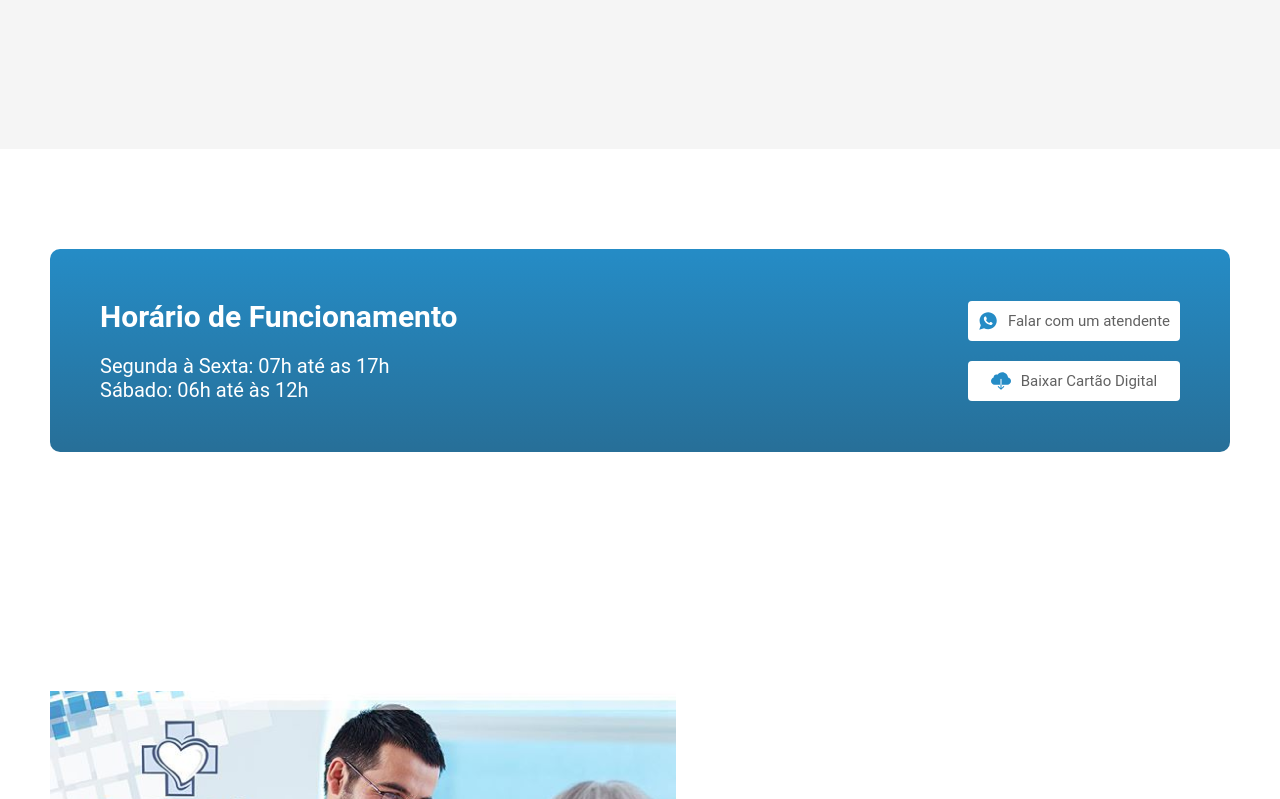
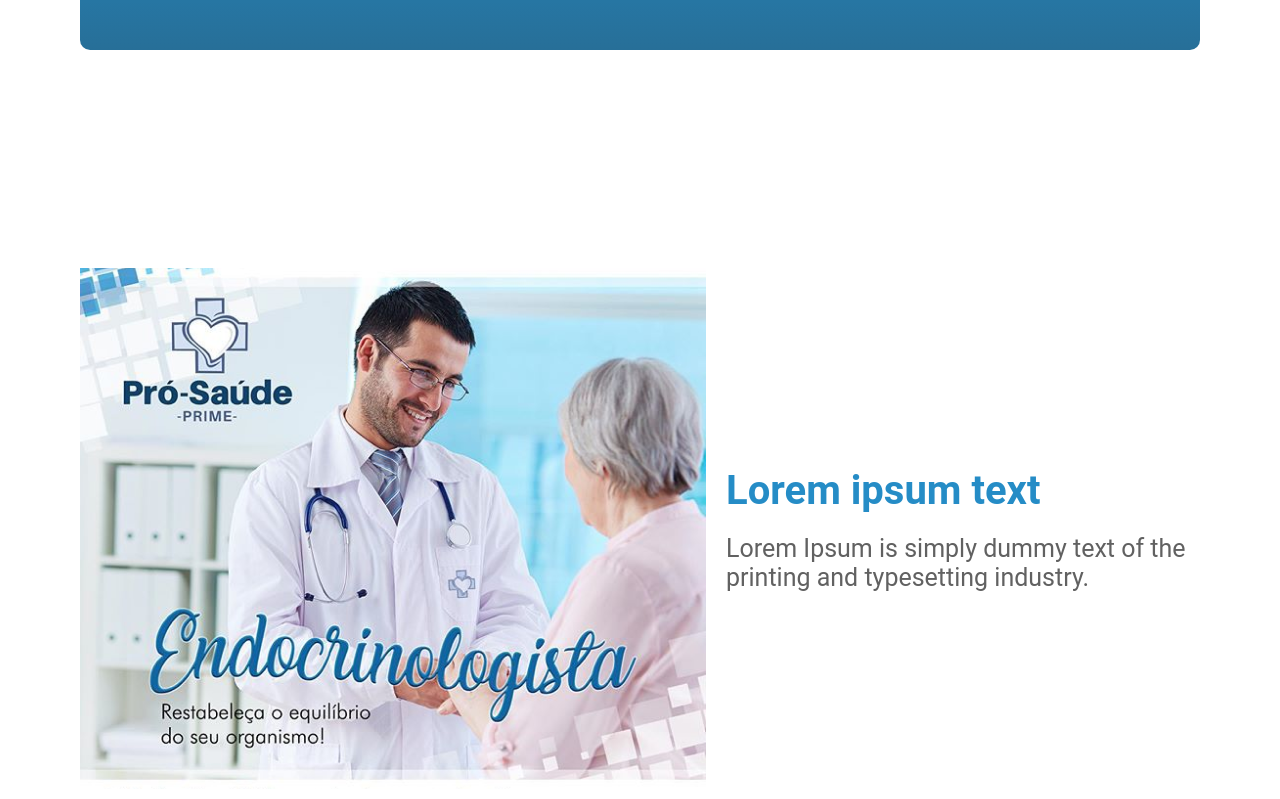
Before and after one commit to lucasviga/prosaude-web, a React (Create React App) app: page / in a window 1280 px wide. Shown: the part 1681-2480 px from the top of the page. Built offline with nearby package versions, Linux system fonts and the light colour scheme.

Commit message:
add css max width, change logo

```diff
--- a/src/components/Footer/index.js
+++ b/src/components/Footer/index.js
@@ -4,7 +4,7 @@ import {FaFacebookF} from 'react-icons/fa';
 
 
 import { Container, SocialMedia, SectionInfo } from './styles';
-import logo from '../../assets/img/logo_prosaude.png';
+import logo from '../../assets/img/logo.svg';
 
 export default function Footer() {
   const today = new Date();
--- a/src/components/Footer/styles.js
+++ b/src/components/Footer/styles.js
@@ -2,8 +2,9 @@ import styled from 'styled-components';
 
 export const Container = styled.footer`
   background: #fff;
-  border-bottom: 4px solid #258CC6;
-  padding: 3rem 10rem;
+  padding: 3rem 0;
+  max-width: 1120px;
+  margin: 0 auto;
 
   @media (max-width: 56.25em) {
     padding: 5rem;
--- a/src/components/Header/desktop.js
+++ b/src/components/Header/desktop.js
@@ -2,7 +2,7 @@ import React from 'react';
 import { Link } from 'react-router-dom';
 import {FaTooth, FaDna, FaHeartbeat} from 'react-icons/fa';
 
-import logo from '../../assets/img/logo_prosaude.png';
+import logo from '../../assets/img/logo.svg';
 
 import { Container } from './styles';
 
--- a/src/components/Header/mobile.js
+++ b/src/components/Header/mobile.js
@@ -7,7 +7,7 @@ import {
 import {FaTooth, FaDna, FaHeartbeat} from 'react-icons/fa';
 import { Link } from 'react-router-dom';
 
-import logo from '../../assets/img/logo_prosaude.png';
+import logo from '../../assets/img/logo.svg';
 import './mobile.css';
 
 export default function Mobile() {
--- a/src/components/Header/styles.js
+++ b/src/components/Header/styles.js
@@ -8,13 +8,15 @@ export const Container = styled.div`
     -webkit-backdrop-filter: saturate(180%) blur(20px);
     backdrop-filter: saturate(180%) blur(20px);
 
+
     &__content {
       display: flex;
       flex-direction: row;
       align-items: center;
       justify-content: space-between;
       height: 100%;
-      margin: 0 2.5rem;
+      max-width: 1120px;
+      margin: 0 auto;
     }
   }
 
--- a/src/pages/Home/index.js
+++ b/src/pages/Home/index.js
@@ -31,8 +31,8 @@ function Home() {
     <>
       <Header />
       <Carousel className="mg-md-top" autoPlay infiniteLoop showArrows showThumbs={false} showStatus={false}>
-        <div>
-          <img src={banner1} alt="Clinico Geral e Pediatra Gratuito" />
+        {/* <div> */}
+          {/* <img src={banner1} alt="Clinico Geral e Pediatra Gratuito" /> */}
           {/* <ContentTextSlide>
             <h1>
               Clinico Geral e
@@ -42,10 +42,10 @@ function Home() {
 
             <p>Lorem Ipsum is simply dummy text of the printing and typesetting industry.</p>
           </ContentTextSlide> */}
-        </div>
+        {/* </div> */}
 
         <div><img src={banner2} alt="Clinico Geral e Pediatra Gratuito" /></div>
-        <div><img src={banner3} alt="Clinico Geral e Pediatra Gratuito" /></div>
+        {/* <div><img src={banner3} alt="Clinico Geral e Pediatra Gratuito" /></div> */}
       </Carousel>
 
       <SectionVantagens>
--- a/src/pages/Home/styles.js
+++ b/src/pages/Home/styles.js
@@ -47,13 +47,14 @@ export const SectionAtendimento = styled.section`
   background-image: linear-gradient(#258CC6, #276F98);
   color: #fff;
   padding: 5rem;
-  margin: 10rem 5rem;
   border-radius: 10px;
 
   display: flex;
   flex-direction: row;
   align-items: center;
   justify-content: space-between;
+  max-width: 1120px;
+  margin: 8rem auto;
 
   @media (max-width: 56.25em) {
     display: flex;
@@ -185,7 +186,8 @@ export const SectionEspecialidade = styled.section`
 
   width: 100%;
   height: 100%;
-  padding: 0 5rem;
+  max-width: 1120px;
+  margin: 0 auto;
 
   @media (max-width: 56.25em) {
     display: flex;
```
Also changed, not shown: src/assets/img/logo.svg (added), 1 other file (tests, documents, lock files or other folders).
